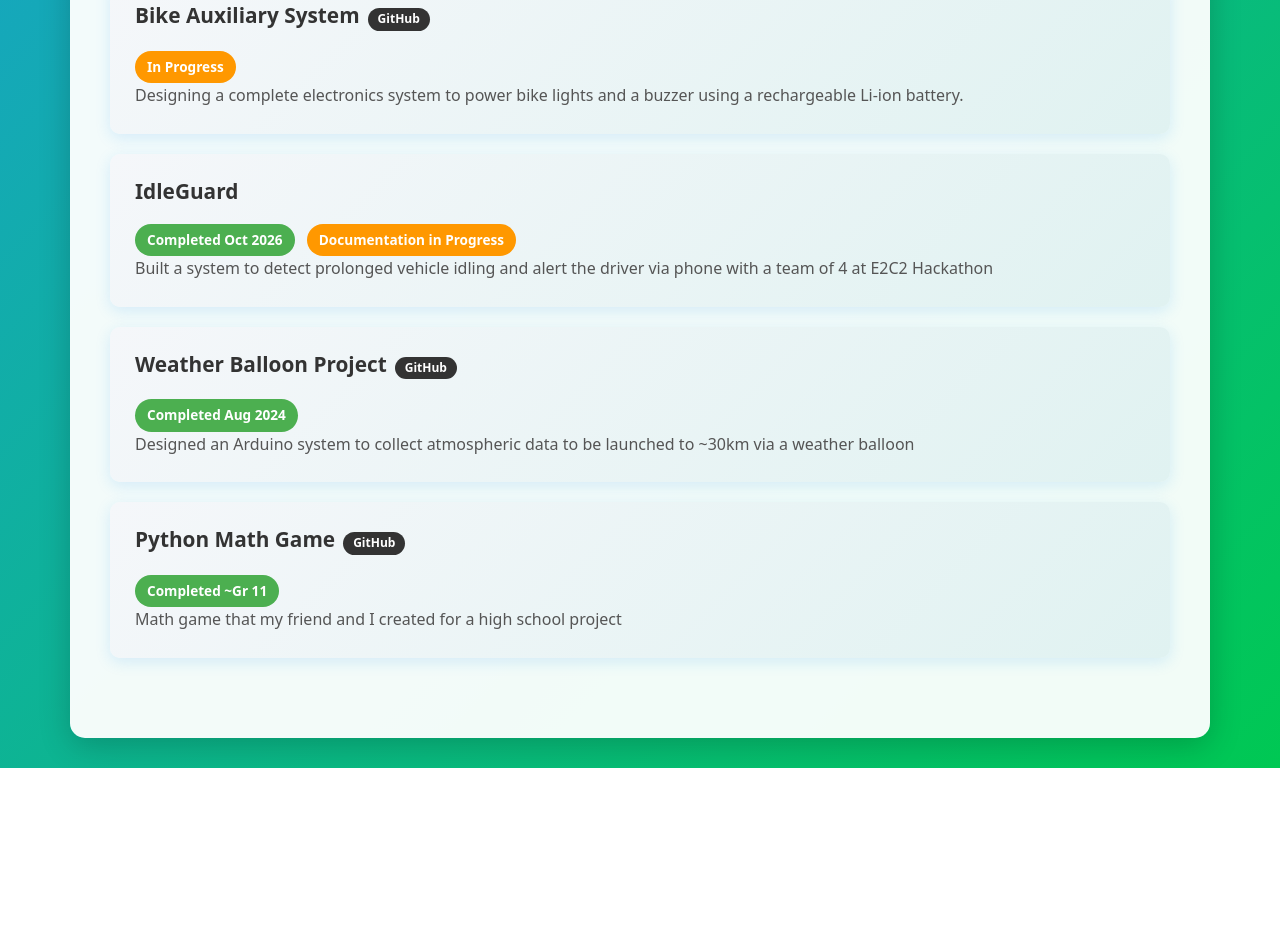
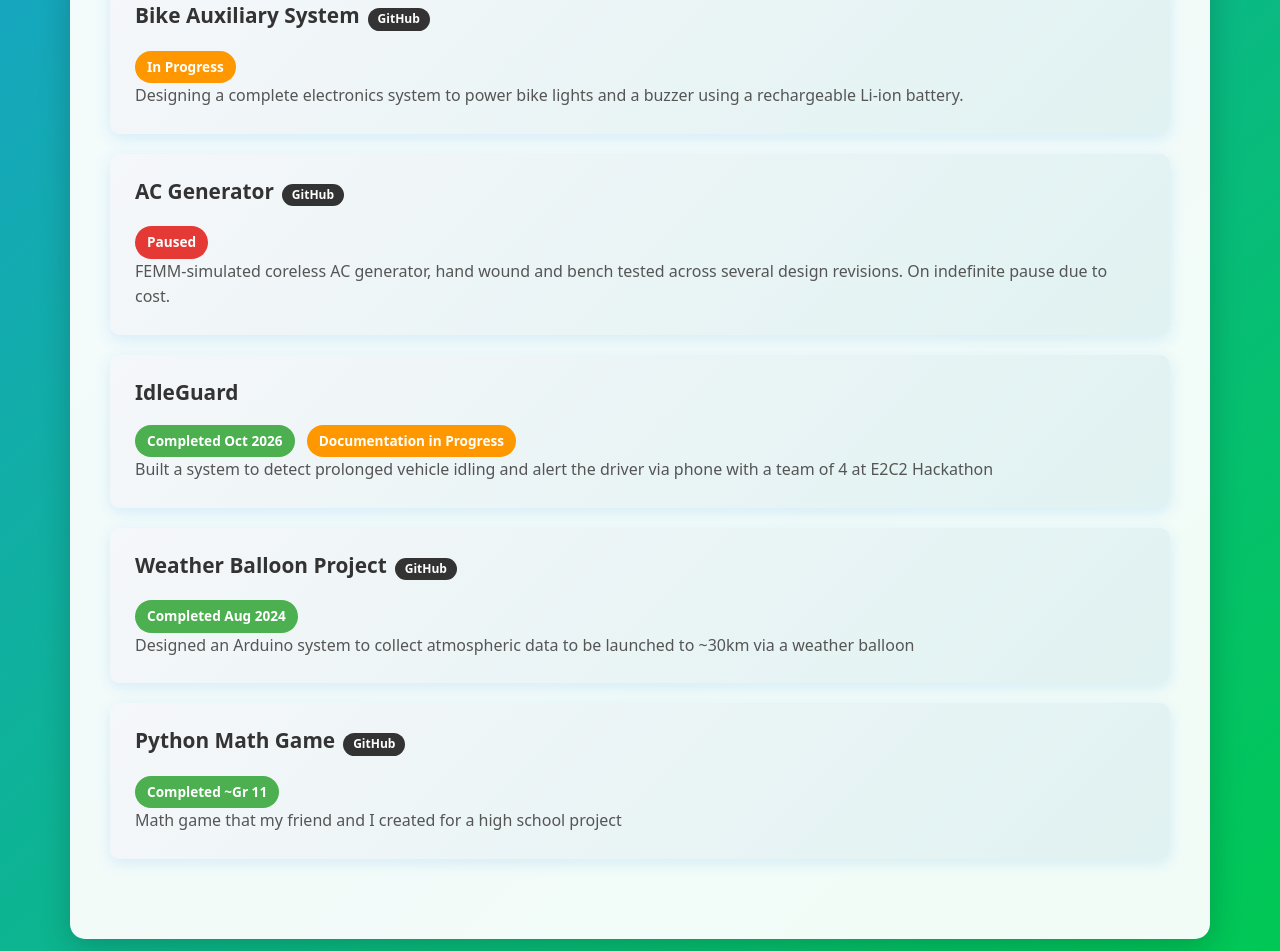
Before and after one commit to Barneylyw/Barney-s-website-, a plain HTML site: page index.html in a window 1280 px wide. Shown: the part 1102-2053 px from the top of the page. Before the commit the page ends 1870 px from the top, so only its background shows below. Drawn offline with nearby package versions, Linux system fonts and the light colour scheme; a script that the page names is missing.

Commit message:
Update index.html

```diff
--- a/index.html
+++ b/index.html
@@ -151,6 +151,11 @@
 				color: white;
 			}
 
+			.status-paused {
+				background-color: #E53935;
+				color: white;
+			}
+
 			.github-badge {
 				display: inline-block;
 				padding: 4px 10px;
@@ -245,6 +250,15 @@
 						</div>
 					</div>
 				</a>
+				<a href="https://github.com/Barneylyw/Generator-Project" style="text-decoration: none; color: inherit;">
+					<div class="card">
+						<div class="card-body">
+							<h5 class="card-title">AC Generator<span class="github-badge">GitHub</span></h5>
+							<span class="status-badge status-paused">Paused</span>
+							<p class="card-text">FEMM-simulated coreless AC generator, hand wound and bench tested across several design revisions. On indefinite pause due to cost.</p>
+						</div>
+					</div>
+				</a>
 				<a href="IdleGuard.html" style="text-decoration: none; color: inherit;">
 					<div class="card">
 						<div class="card-body">
```
